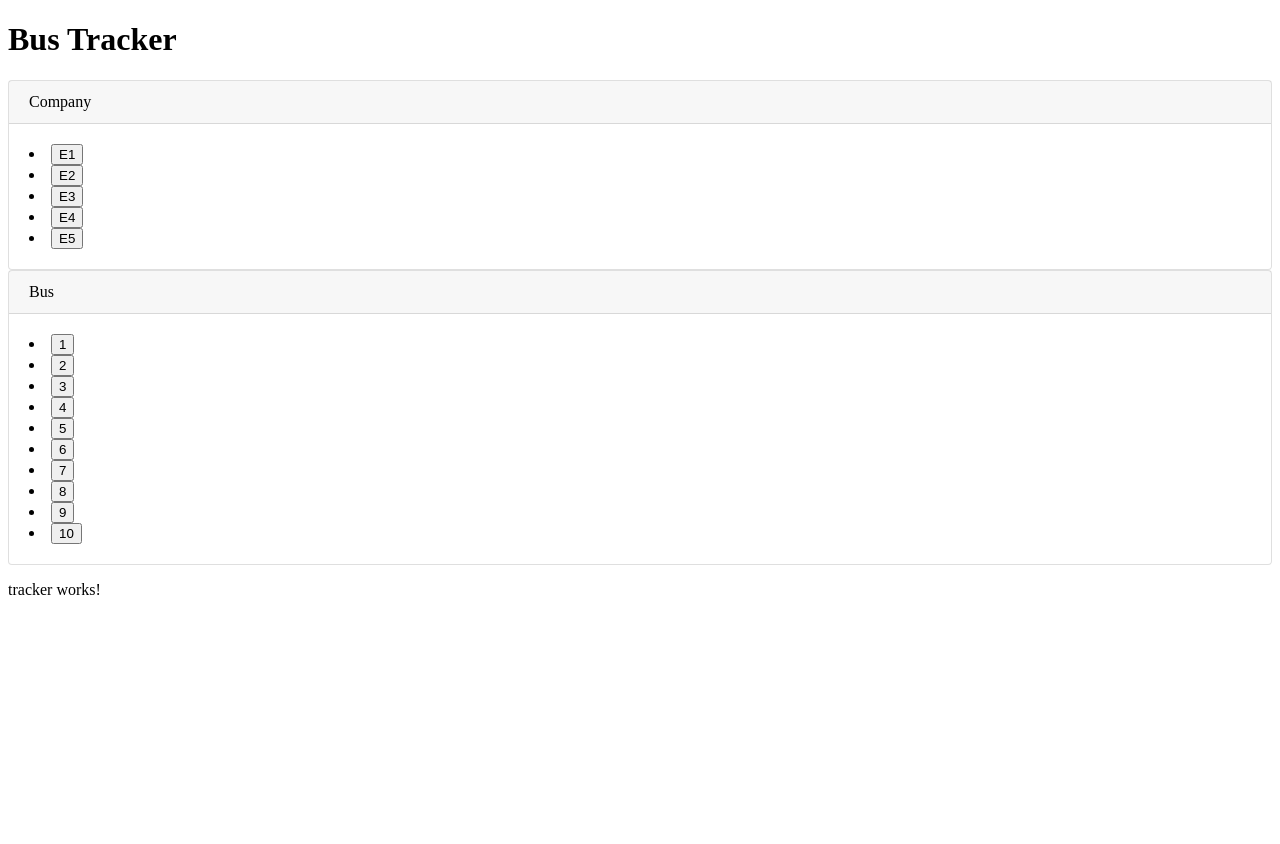
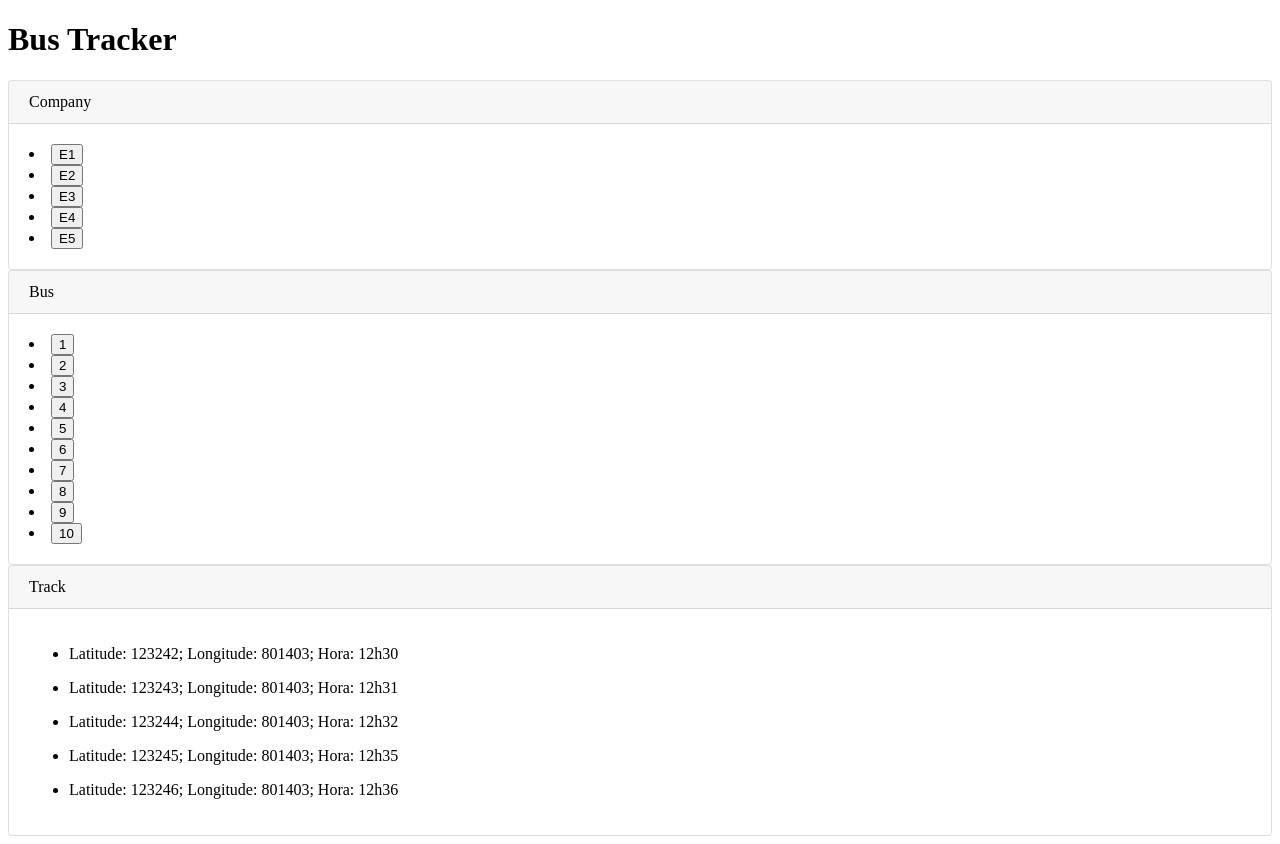
Before and after one commit to matheusraz/HackDay-SD, an Angular app: page /company/1/bus/1 in a window 1280 px wide. Before the commit the page ends 800 px from the top, so only its background shows below. Built offline with nearby package versions, Linux system fonts and the light colour scheme.

Commit message:
Lib socket

```diff
--- a/package.json
+++ b/package.json
@@ -33,6 +33,7 @@
     "ngx-clipboard": "^11.1.1",
     "ngx-gallery": "^5.6.0",
     "rxjs": "^6.2.1",
+    "socket.io-client": "^2.1.1",
     "zone.js": "^0.8.26"
   },
   "devDependencies": {
--- a/src/app/company/bus/bus.component.ts
+++ b/src/app/company/bus/bus.component.ts
@@ -1,6 +1,7 @@
 import { ActivatedRoute } from '@angular/router';
 import { Component, OnInit } from '@angular/core';
 import { Bus } from '../../models/bus.model';
+import { CompanyService } from '../company.service';
 
 @Component({
   selector: 'app-bus',
@@ -8,6 +9,8 @@ import { Bus } from '../../models/bus.model';
   styleUrls: ['./bus.component.css']
 })
 export class BusComponent implements OnInit {
+
+  private companyService: CompanyService;
 
   public companyName: string;
 
--- a/src/app/company/bus/tracker/tracker.component.html
+++ b/src/app/company/bus/tracker/tracker.component.html
@@ -1,3 +1,12 @@
-<p>
-  tracker works!
-</p>
+<div class="row">
+  <div class="card">
+    <div class="card-header">
+      Track
+    </div>
+    <div class="card-body">
+      <ul *ngFor="let tracker of trackers">
+        <li>Latitude: {{tracker.latitude}}; Longitude: {{tracker.longitude}}; Hora: {{tracker.time}}</li>
+      </ul>
+    </div>
+  </div>
+</div>
--- a/src/app/company/bus/tracker/tracker.component.ts
+++ b/src/app/company/bus/tracker/tracker.component.ts
@@ -1,4 +1,6 @@
 import { Component, OnInit } from '@angular/core';
+import { Tracker } from '../../../models/tracker.model';
+import { CompanyService } from '../../company.service';
 
 @Component({
   selector: 'app-tracker',
@@ -7,6 +9,26 @@ import { Component, OnInit } from '@angular/core';
 })
 export class TrackerComponent implements OnInit {
 
+  private companyService: CompanyService;
+
+  public trackers: Tracker[] = [
+    {latitude: 123242,
+    longitude: 801403,
+    time: '12h30'},
+    {latitude: 123243,
+    longitude: 801403,
+    time: '12h31'},
+    {latitude: 123244,
+    longitude: 801403,
+    time: '12h32'},
+    {latitude: 123245,
+    longitude: 801403,
+    time: '12h35'},
+    {latitude: 123246,
+    longitude: 801403,
+    time: '12h36'}
+  ];
+
   constructor() { }
 
   ngOnInit() {
--- a/src/app/company/company.component.ts
+++ b/src/app/company/company.component.ts
@@ -1,5 +1,6 @@
 import { Component, OnInit } from '@angular/core';
 import { Company } from '../models/company.model';
+import { CompanyService } from './company.service';
 
 @Component({
   selector: 'app-company',
@@ -7,6 +8,8 @@ import { Company } from '../models/company.model';
   styleUrls: ['./company.component.css']
 })
 export class CompanyComponent implements OnInit {
+
+  private companyService: CompanyService;
 
   public companies: Company[] = [
     {name: 'E1'},
--- /dev/null
+++ b/src/app/models/address.model.ts
@@ -0,0 +1,5 @@
+export class Address {
+    constructor(
+        public street: string
+    ) {}
+}
```
Also changed, not shown: 1 other file (tests, documents, lock files or other folders).
